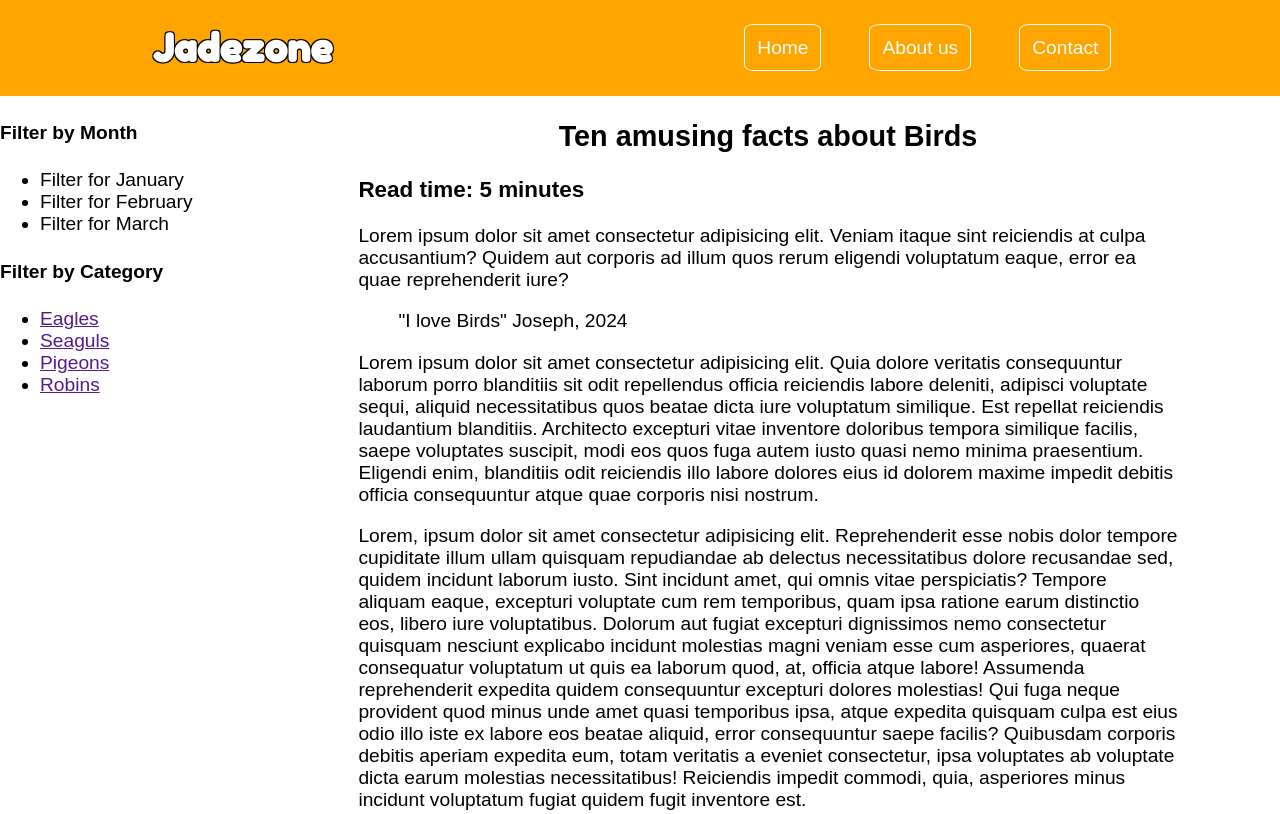
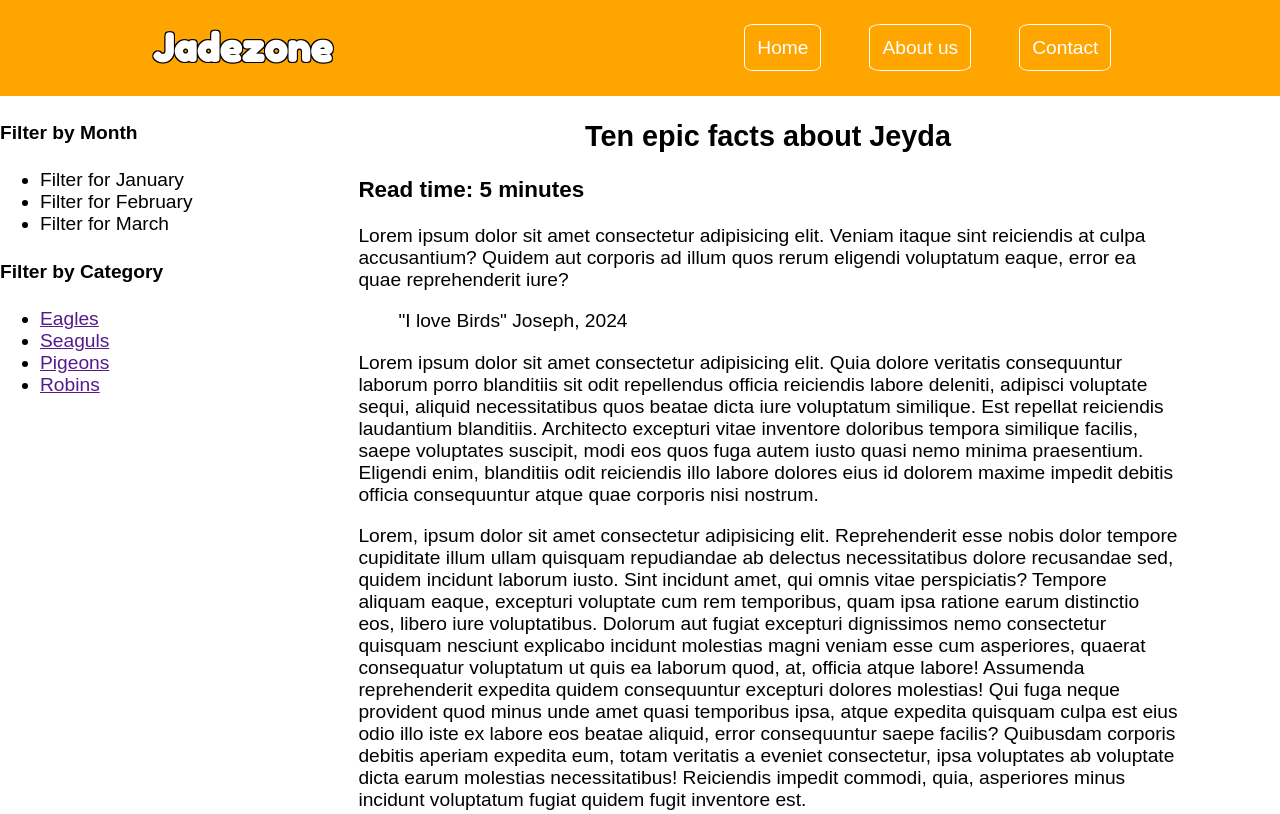
Before and after one commit to Joetier/joetier.github.io, a plain HTML site: page index.html in a window 1280 px wide. Shown: the top 814 px of the page. Drawn offline with Linux system fonts and the light colour scheme; no server answers.

Commit message:
Update index.html

```diff
--- a/index.html
+++ b/index.html
@@ -50,7 +50,7 @@
                 <article>
                     <header>
                         <!-- Article's header goes here -->
-                         <h2>Ten amusing facts about Birds</h2>
+                         <h2>Ten epic facts about Jeyda</h2>
                          <h3>Read time: 5 minutes</h3>
                     </header>
                     <main>
```
